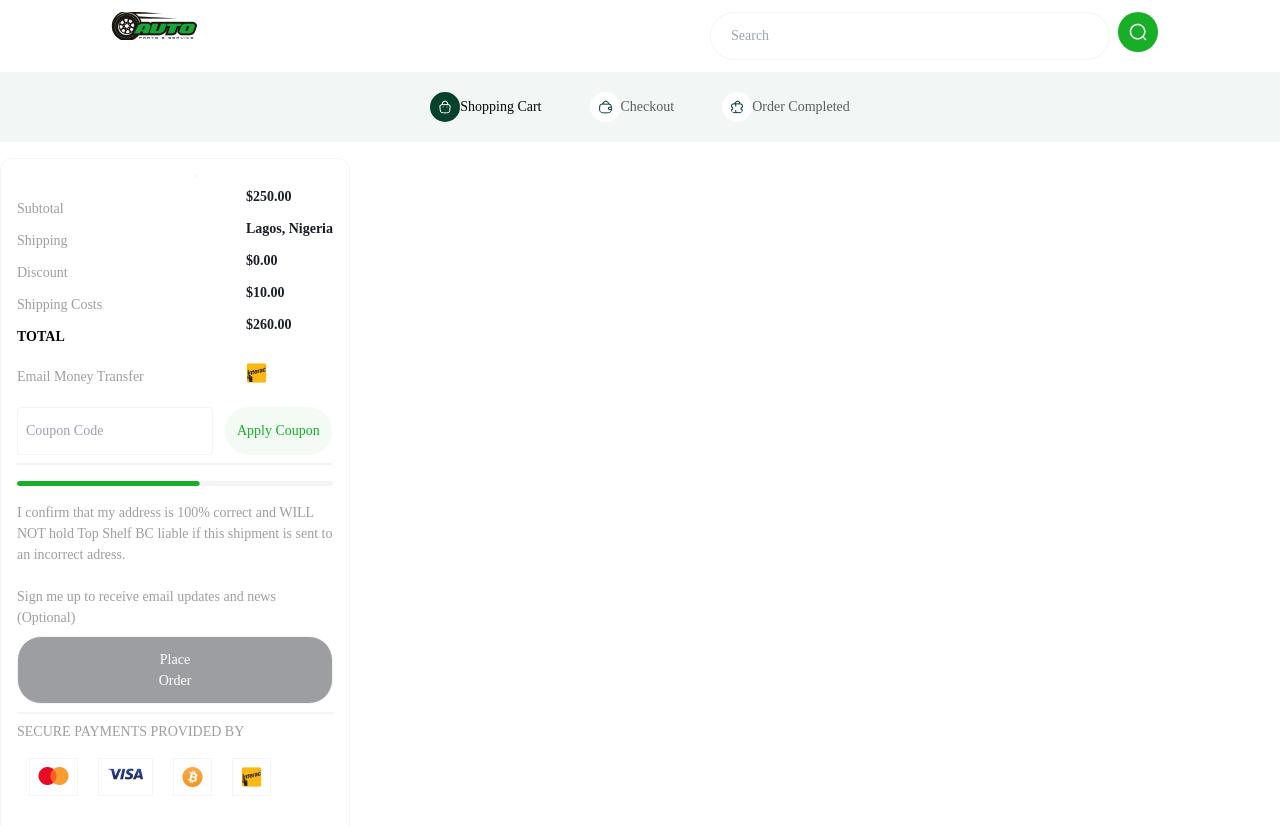
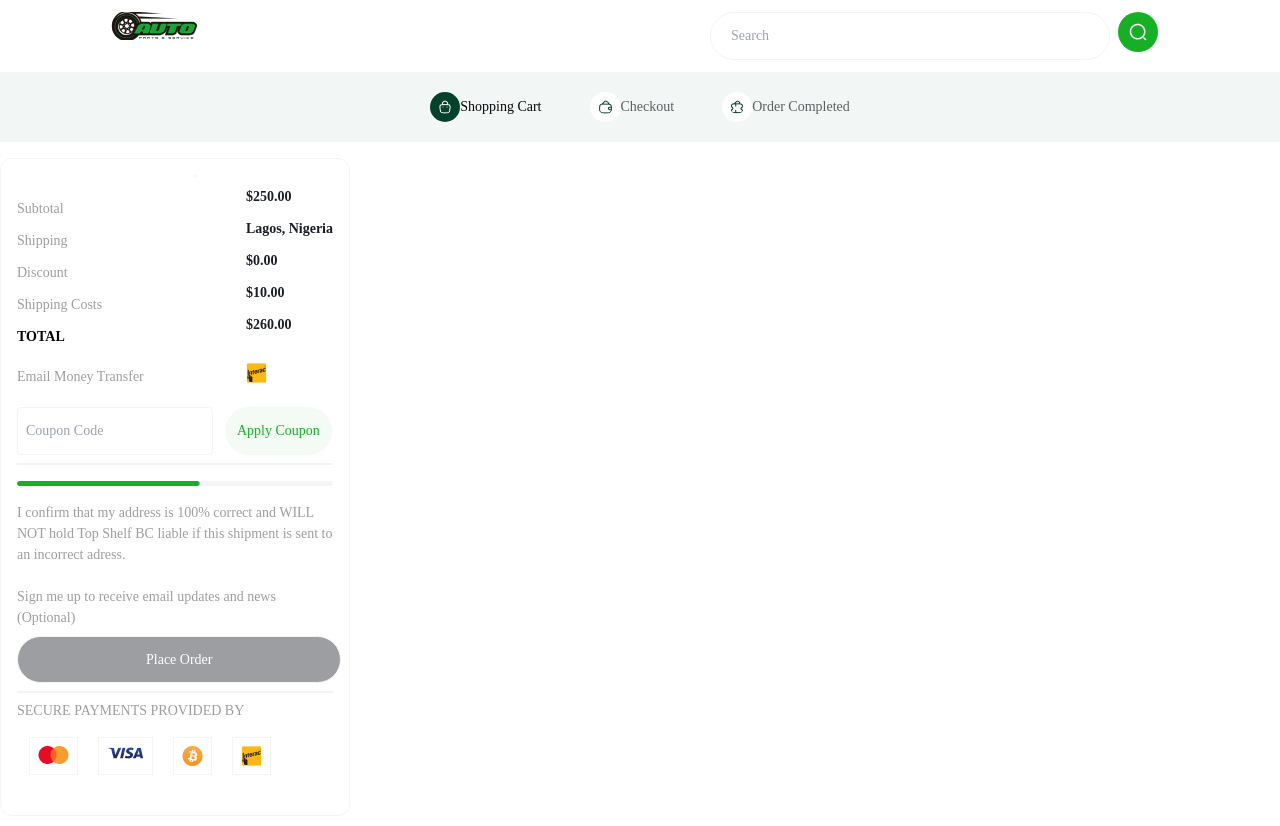
Before and after one commit to favouridoko1/hng-task2-frontend, a React (Vite) app: page /checkout in a window 1280 px wide. Shown: the top 826 px of the page. Built offline with nearby package versions, Linux system fonts and the light colour scheme.

Commit message:
Commiting changes

```diff
--- a/src/Components/CheckoutPage/Checkout.jsx
+++ b/src/Components/CheckoutPage/Checkout.jsx
@@ -63,7 +63,7 @@ const Checkout = () => {
         <div className="my-2  text-white">
           <button
             onClick={() => navigate("/checkout")}
-            className="bg-fontColor px-32 py-3 rounded-3xl borders mb-2 checkoutBtn"
+            className="bg-fontColor px-32 py-3 text-nowrap rounded-3xl borders mb-2 checkoutBtn"
           >
             Place Order
           </button>
```
